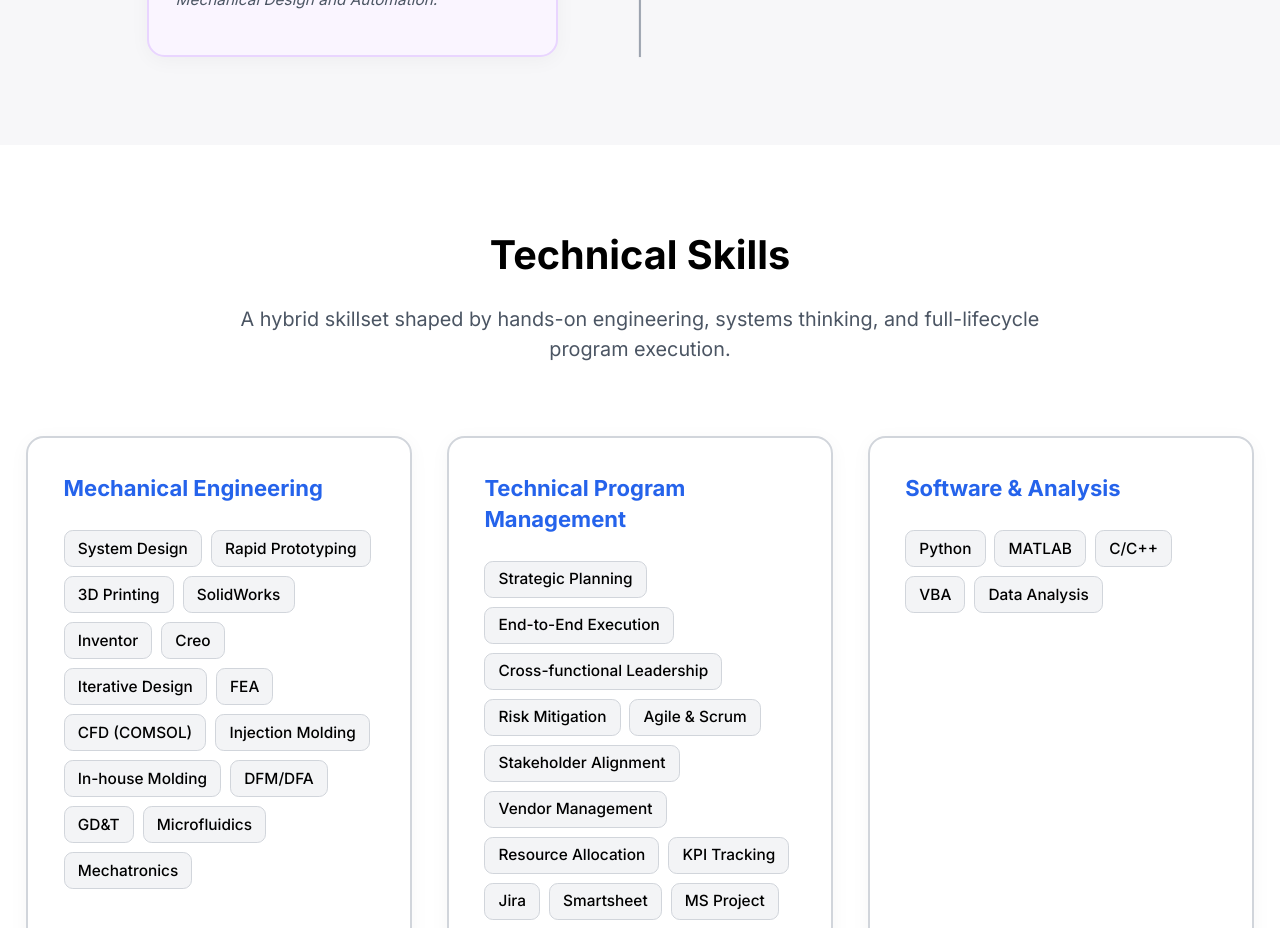
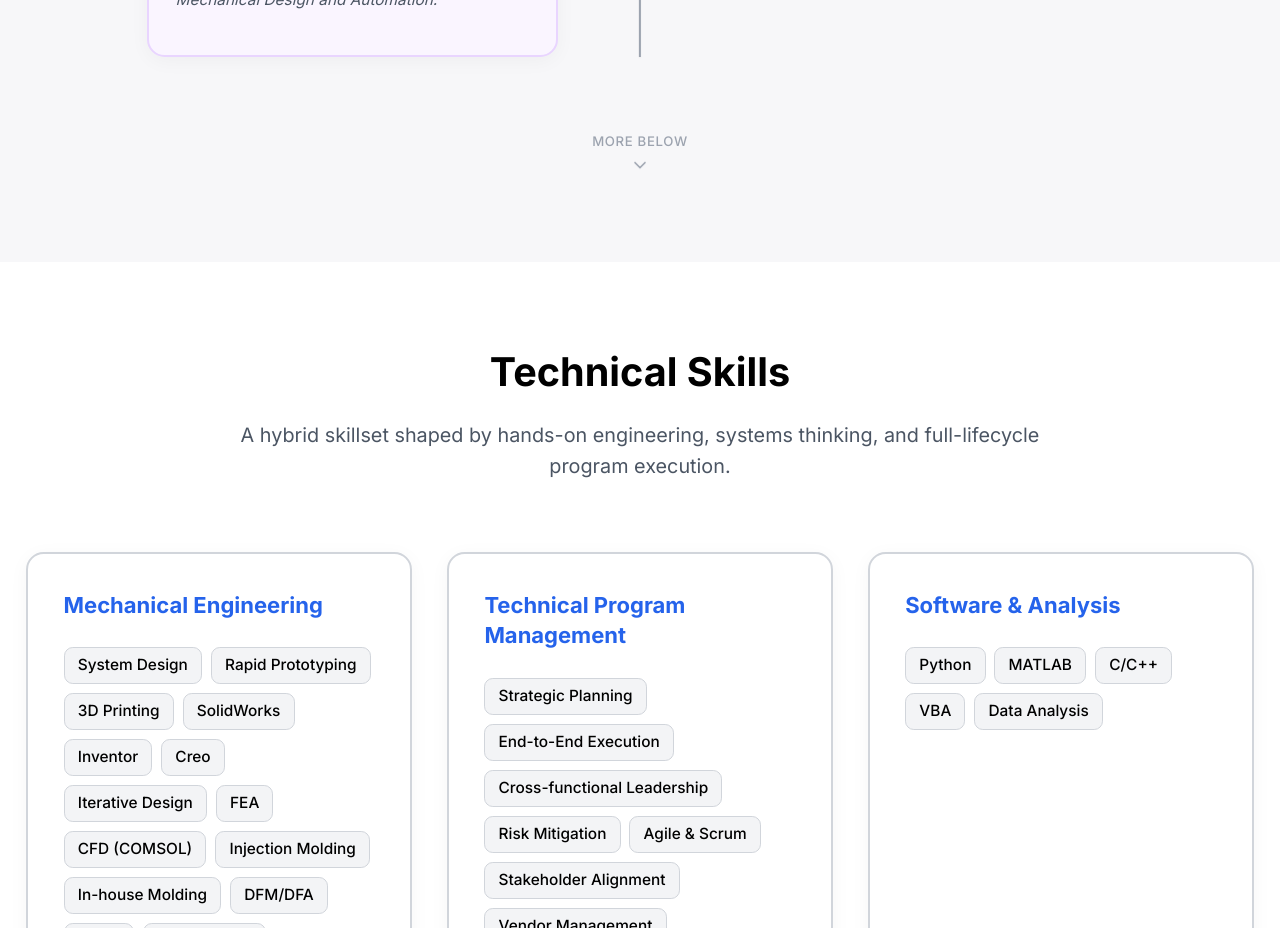
Before and after one commit to jackychen-dev/portfolio, a Next.js app: page / in a window 1280 px wide. Shown: the part 2800-3728 px from the top of the page. Built offline with nearby package versions, Linux system fonts and the light colour scheme.

Commit message:
Add scroll indicator at bottom of Work Experience section

```diff
--- a/components/Experience.tsx
+++ b/components/Experience.tsx
@@ -1,7 +1,7 @@
 'use client'
 
 import { motion, useScroll, useTransform } from 'framer-motion'
-import { Calendar, MapPin, ArrowRight, Brain, Cpu, Battery, PenTool, GraduationCap } from 'lucide-react'
+import { Calendar, MapPin, ArrowRight, Brain, Cpu, Battery, PenTool, GraduationCap, ChevronDown } from 'lucide-react'
 import Link from 'next/link'
 import { useRef } from 'react'
 
@@ -209,6 +209,28 @@ export default function Experience() {
             );
           })}
         </div>
+
+        {/* Scroll Indicator - Bottom of Experience Section */}
+        <motion.div
+          initial={{ opacity: 0 }}
+          whileInView={{ opacity: 1 }}
+          viewport={{ once: true }}
+          transition={{ delay: 0.5 }}
+          className="mt-16 flex flex-col items-center gap-3"
+        >
+          <motion.div
+            animate={{ y: [0, 6, 0] }}
+            transition={{
+              duration: 2,
+              repeat: Infinity,
+              ease: "easeInOut"
+            }}
+            className="flex flex-col items-center gap-2 text-gray-400 dark:text-gray-500"
+          >
+            <span className="text-xs font-medium tracking-wider uppercase">More below</span>
+            <ChevronDown size={20} className="animate-bounce" />
+          </motion.div>
+        </motion.div>
       </div>
     </section>
   )
```
